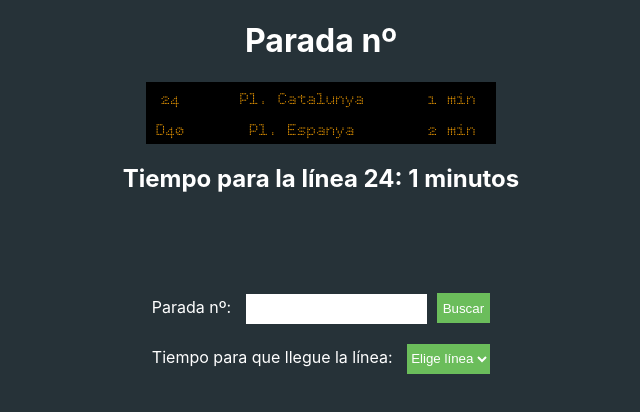
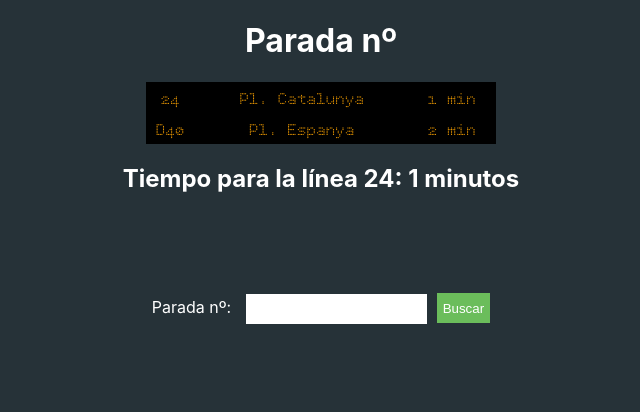
Before and after one commit to santi07a/ejercicio-parada-bus, a React (Create React App) app: page / in a window 1280 px wide. Shown: the top 412 px of the page, without its empty margins (319-959 px from the left). Built offline with nearby package versions, Linux system fonts and the light colour scheme.

Commit message:
tiemporestante.js funciona

```diff
--- a/src/componentes/TiempoRestante.js
+++ b/src/componentes/TiempoRestante.js
@@ -1,12 +1,20 @@
-const TiempoRestante = props => {
+import { useContext } from "react";
+import GeneralContext from "../Contexts/GeneralContext";
+import OcultarContext from "../Contexts/OcultarContext";
 
+const TiempoRestante = () => {
+  const ocultarForm = useContext(OcultarContext);
+  const paradas = useContext(GeneralContext);
+  const { ibus, setParadaBuscada } = paradas;
+  const elegirLinea = e => setParadaBuscada(e.target.value);
   return (
-    <form>
+    <form hidden={ocultarForm}>
       <label htmlFor="tiempo-linea">Tiempo para que llegue la línea: </label>
-      <select id="tiempo-linea">
+      <select onChange={elegirLinea} id="tiempo-linea">
         <option value="">Elige línea</option>
+        {ibus.map(parada => <option value={parada.line} key={parada.routeId}>{parada.line}</option>)}
       </select>
-    </form>
+    </form >
   );
 };
 
```
